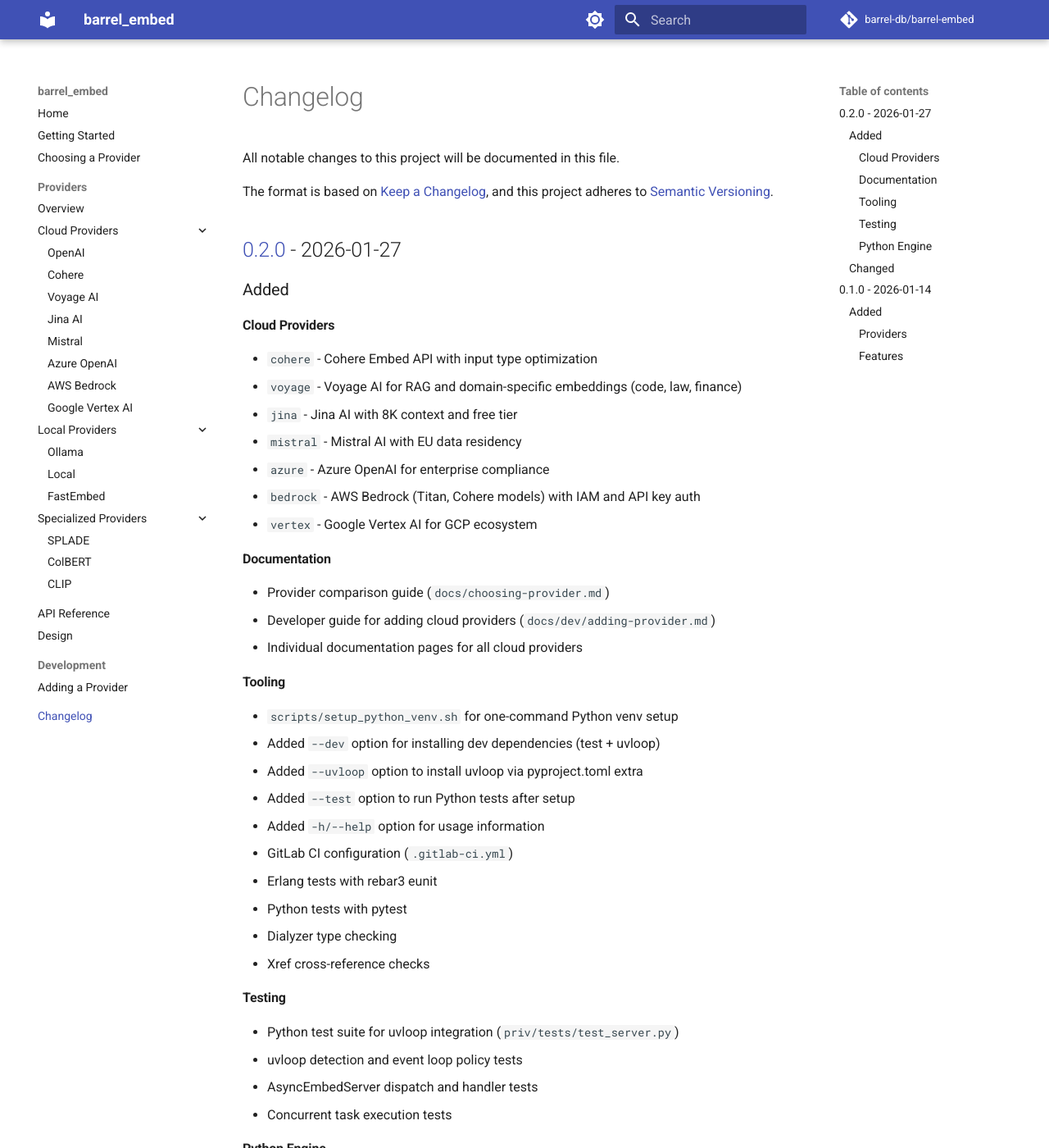
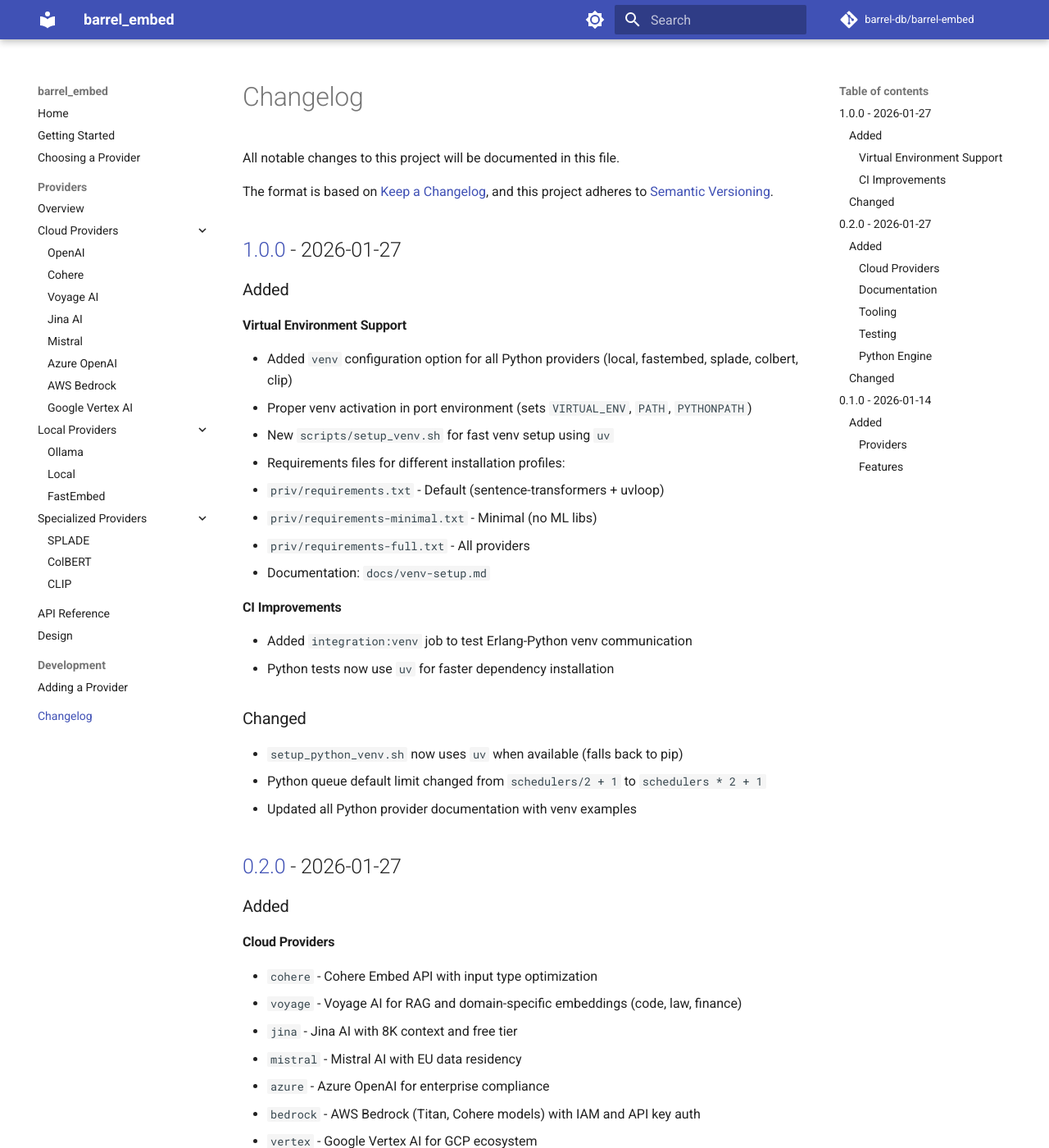
Before and after one commit to barrel-db/barrel_embed, an MkDocs documentation site: the page built from docs/changelog.md, in a window 1280 px wide and 1400 px high. Shown: the whole window at 82% size. Built offline with MkDocs 1.6.1 and Material for MkDocs 9.7.7, drawn with Linux system fonts in a browser that asks for light colours.

Commit message:
Bump version to 1.0.0 and update changelog

```diff
--- a/docs/changelog.md
+++ b/docs/changelog.md
@@ -4,6 +4,32 @@
 
 The format is based on [Keep a Changelog](https://keepachangelog.com/en/1.1.0/),
 and this project adheres to [Semantic Versioning](https://semver.org/spec/v2.0.0.html).
+
+## [1.0.0] - 2026-01-27
+
+### Added
+
+#### Virtual Environment Support
+
+- Added `venv` configuration option for all Python providers (local, fastembed, splade, colbert, clip)
+- Proper venv activation in port environment (sets `VIRTUAL_ENV`, `PATH`, `PYTHONPATH`)
+- New `scripts/setup_venv.sh` for fast venv setup using `uv`
+- Requirements files for different installation profiles:
+  - `priv/requirements.txt` - Default (sentence-transformers + uvloop)
+  - `priv/requirements-minimal.txt` - Minimal (no ML libs)
+  - `priv/requirements-full.txt` - All providers
+- Documentation: `docs/venv-setup.md`
+
+#### CI Improvements
+
+- Added `integration:venv` job to test Erlang-Python venv communication
+- Python tests now use `uv` for faster dependency installation
+
+### Changed
+
+- `setup_python_venv.sh` now uses `uv` when available (falls back to pip)
+- Python queue default limit changed from `schedulers/2 + 1` to `schedulers * 2 + 1`
+- Updated all Python provider documentation with venv examples
 
 ## [0.2.0] - 2026-01-27
 
@@ -88,5 +114,6 @@
 - Application supervision tree with ETS-based rate limiting
 - Comprehensive EUnit test suite
 
+[1.0.0]: https://gitlab.enki.io/barrel-db/barrel-embed/-/releases/v1.0.0
 [0.2.0]: https://gitlab.enki.io/barrel-db/barrel-embed/-/releases/v0.2.0
 [0.1.0]: https://gitlab.enki.io/barrel-db/barrel-embed/-/releases/v0.1.0
```
Also changed, not shown: README.md (+1 -1 lines), docs/getting-started.md (+1 -1 lines), docs/index.md (+1 -1 lines), 2 other files.
